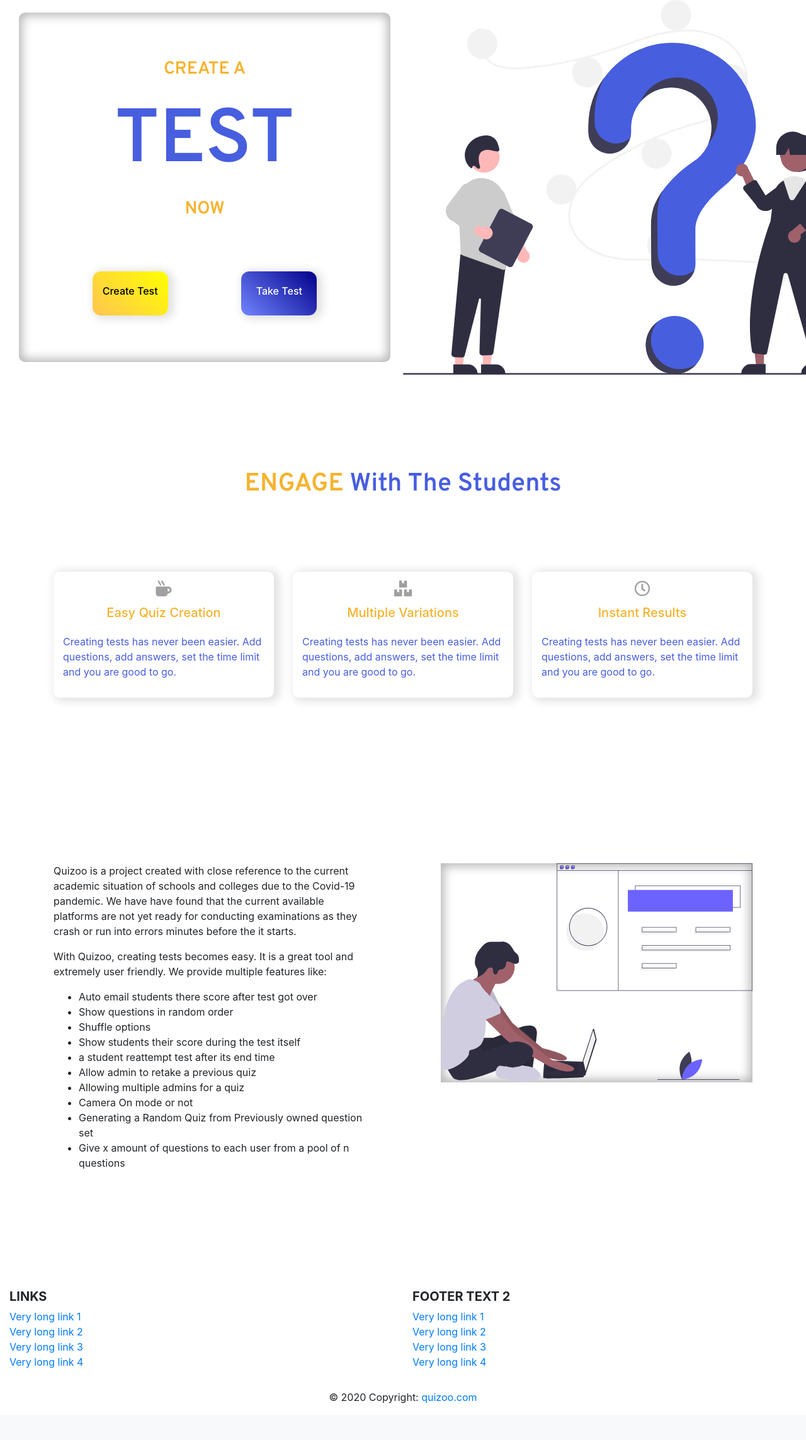
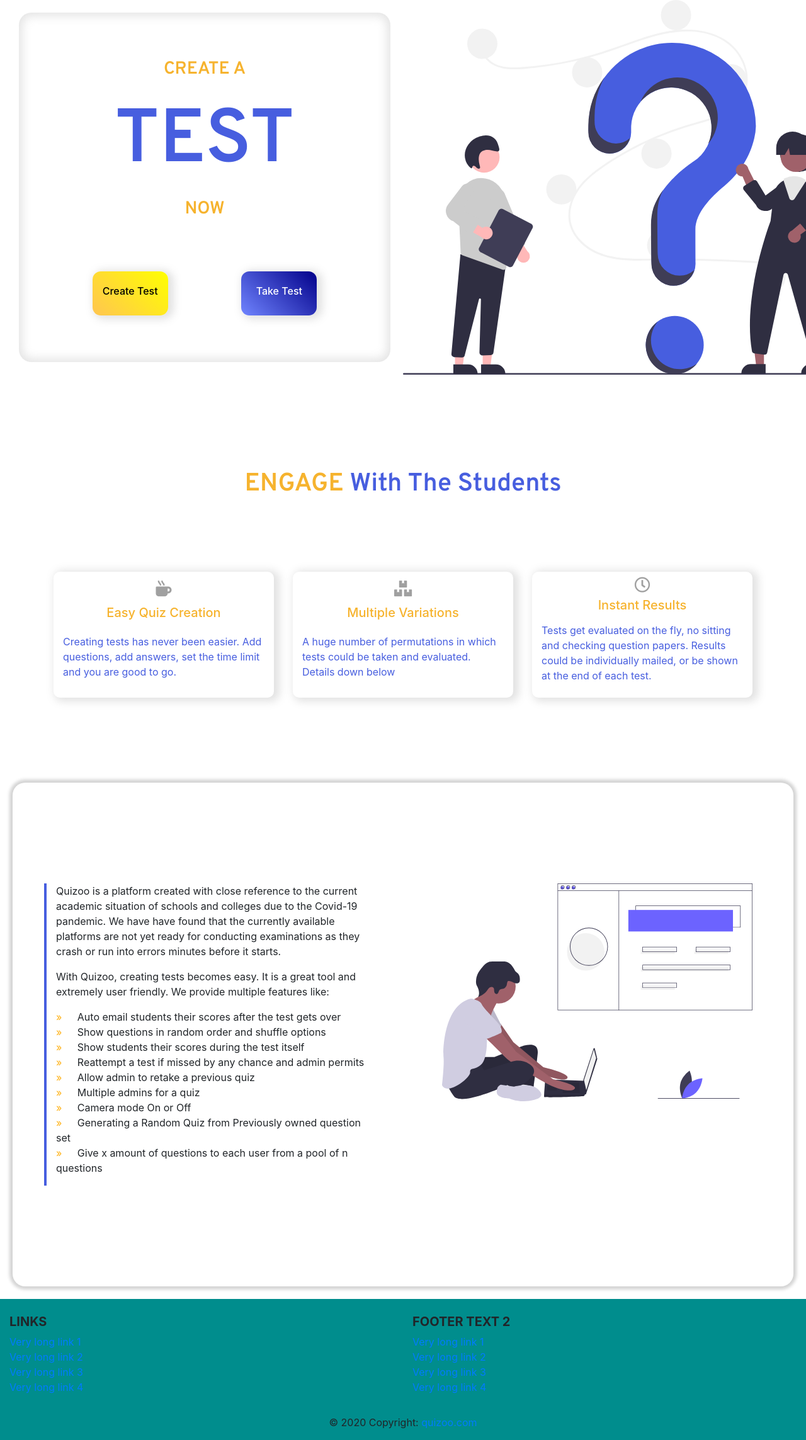
Before and after one commit to aryan29/Quizoo, a Django app: page / in a window 1280 px wide; the page is wider, and only the part inside the window is pictured. Shown: the part 56-2343 px from the top of that part at 63% size. Before the commit the page ends 2285 px from the top of that part, so only its background shows below. Run offline with Django 3.2, Linux system fonts and the light colour scheme; a user stored in the database is signed in; some libraries are stand-ins or nearby versions; some web fonts are replaced.

Commit message:
styled about section

```diff
--- a/quizoo/quizer/templates/base.html
+++ b/quizoo/quizer/templates/base.html
@@ -108,6 +108,14 @@
 				margin: 0%;
 				padding-top: 10%;
 			}
+			.features-list{
+				list-style: none;
+			}
+			.features-list li::before{
+				content: "\00BB";
+				margin-right: 20px;
+				color:#ffb114;
+			}
 			@media only screen and (max-width: 600px) {
 
 				.page-image{
@@ -151,12 +159,12 @@
 			.page-content,
 			.page-image {
 				width: 50%;
-				border-radius: 10px;
+				border-radius: 20px;
 			}
 			.page-content {
 				margin: 20px;
 				margin-left: 30px;
-				box-shadow: inset 0px 0px 15px 5px rgba(100, 100, 100, 0.466);
+				box-shadow: inset 0px 0px 15px 5px rgba(195, 195, 195, 0.466);
 			}
 
 			.create-test,
@@ -223,6 +231,7 @@
 			/* ENGAGE SECTION */
 			.engage-section {
 				margin-top: 150px;
+				margin-bottom: 120px;
 			}
 			.engage-row {
 				margin-top: 100px;
@@ -244,6 +253,15 @@
 			}
 			.engage-col:hover {
 				transform: scale(1.07);
+			}
+
+			/* ABOUT SECTION */
+			.about-section{
+				margin-top: 150px;
+				margin: 20px;
+				font-family: -apple-system, BlinkMacSystemFont, 'Segoe UI', Roboto, Oxygen, Ubuntu, Cantarell, 'Open Sans', 'Helvetica Neue', sans-serif;
+				box-shadow: 0px 0px 5px 5px rgb(212, 212, 212);
+				border-radius: 20px;
 			}
 		</style>
 	</head>
@@ -297,61 +315,56 @@
 						<i class="fas fa-boxes" style="color: #a0a0a0; font-size: 25px"></i>
 						<h5 style="color: #f6b32e">Multiple Variations</h5>
 						<p>
-							Creating tests has never been easier. Add questions, add answers,
-							set the time limit and you are good to go.
+							A huge number of permutations in which tests could be taken and evaluated. Details down below
 						</p>
 					</div>
 					<div class="col-sm engage-col">
 						<i class="far fa-clock" style="color: #a0a0a0; font-size: 25px"></i>
 						<h5 style="color: #f6b32e">Instant Results</h5>
 						<p>
-							Creating tests has never been easier. Add questions, add answers,
-							set the time limit and you are good to go.
+							Tests get evaluated on the fly, no sitting and checking question papers. Results could be individually mailed, or be shown at the end of each test.
 						</p>
 					</div>
 				</div>
 			</div>
 		</section>
 
-		<section class="about-section" style="margin-top: 100px; font-family: -apple-system, BlinkMacSystemFont, 'Segoe UI', Roboto, Oxygen, Ubuntu, Cantarell, 'Open Sans', 'Helvetica Neue', sans-serif;">
+		<section class="about-section">
 			<div class="container about-container">
 				<div class="row about-row">
 
-					<div class="col-sm about-col">
+					<div class="col-sm about-col" style="border-left: 4px solid #475edf;">
 						<p>
-							Quizoo is a project created with close reference to the current
+							Quizoo is a platform created with close reference to the current
 							academic situation of schools and colleges due to the Covid-19
-							pandemic. We have have found that the current available platforms
+							pandemic. We have have found that the currently available platforms
 							are not yet ready for conducting examinations as they crash or run
-							into errors minutes before the it starts.
+							into errors minutes before it starts.
 						</p>
 						<p>
 							With Quizoo, creating tests becomes easy. It is a great tool and
 							extremely user friendly. We provide multiple features like:
-							<ul class="features-list" style="list-style:disc !important; margin-left: 40px; ">
+							<ul class="features-list">
 								<li>
-									Auto email students there score after test got over
+									Auto email students their scores after the test gets over
 								</li>
 								<li>
-									Show questions in random order
+									Show questions in random order and shuffle options
 								</li>
 								<li>
-									Shuffle options
+									Show students their scores during the test itself
 								</li>
 								<li>
-									Show students their score during the test itself
-								</li>
-								<li>
-									a student reattempt test after its end time
+									Reattempt a test if missed by any chance and admin permits
 								</li>
 								<li>
 									Allow admin to retake a previous quiz
 								</li>
 								<li>
-									Allowing multiple admins for a quiz
+									Multiple admins for a quiz
 								</li>
 								<li>
-									Camera On mode or not
+									Camera mode On or Off
 								</li>
 								<li>
 									Generating a Random Quiz from Previously owned question set
@@ -363,13 +376,13 @@
 						</p>
 					</div>
 					<div class="col-sm about-image-col" style="margin-left: 90px;">
-						<img src="{%static "images/about-us.svg" %}" style="width: 100%; box-shadow: inset 0px 0px 15px 5px rgba(100, 100, 100, 0.466);">
+						<img src="{%static "images/about-us.svg" %}" style="width: 100%;">
 					</div>
 				</div>
 			</div>
 		</section>
 
-		<footer class="page-footer font-small teal pt-4">
+		<footer style="background-color: rgb(0, 141, 141);" class="page-footer font-small pt-4">
 			<!-- Footer Text -->
 			<div class="container-fluid text-center text-md-left">
 				<!-- Grid row -->
```
